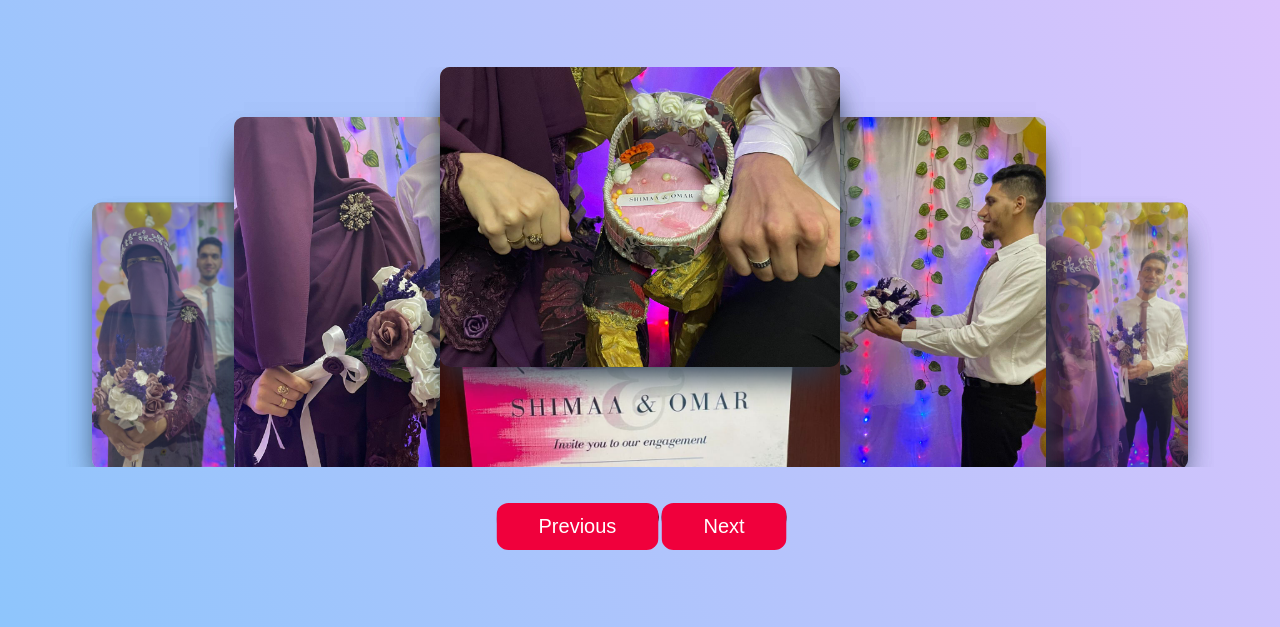
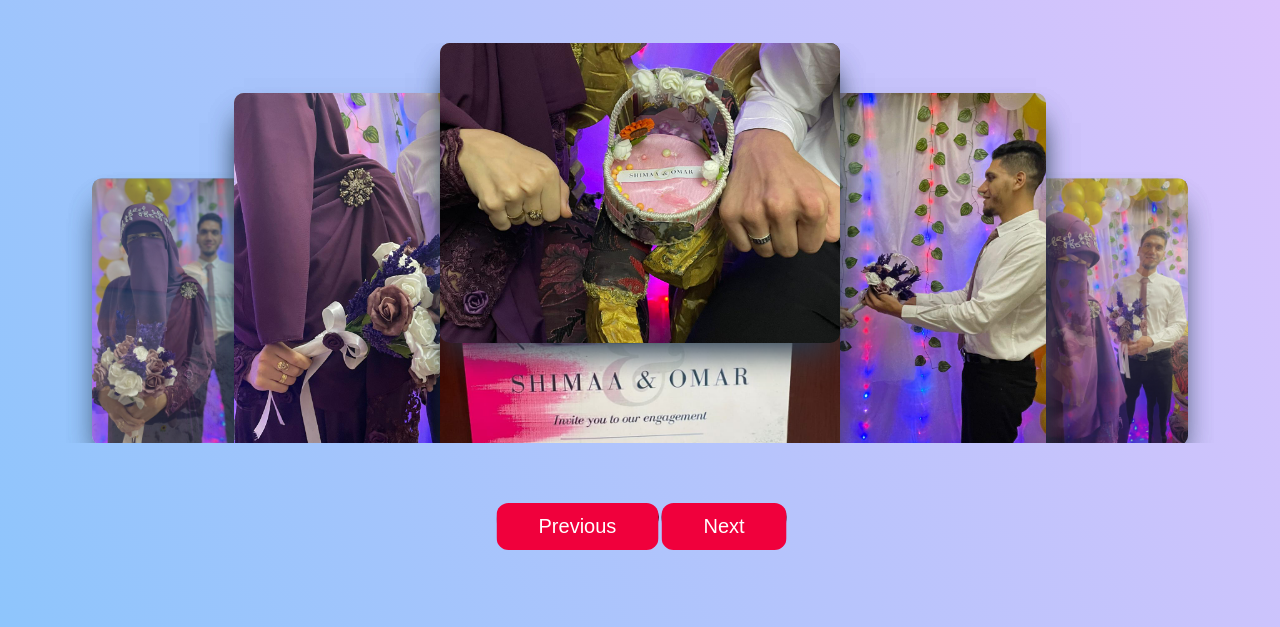
Before and after one commit to omarosamaali/slider, a plain HTML site: page index.html in a window 1280 px wide. Shown: the part 173-800 px from the top of the page. Drawn offline with Linux system fonts and the light colour scheme.

Commit message:
Update style.css

```diff
--- a/css/style.css
+++ b/css/style.css
@@ -14,7 +14,7 @@ background-image: linear-gradient(62deg, #8EC5FC 0%, #E0C3FC 100%);
 #carousel {
   position: relative;
   height: 400px;
-  top: 45%;
+  top: 42%;
   transform: translateY(-50%);
   overflow: hidden;
 }
```
